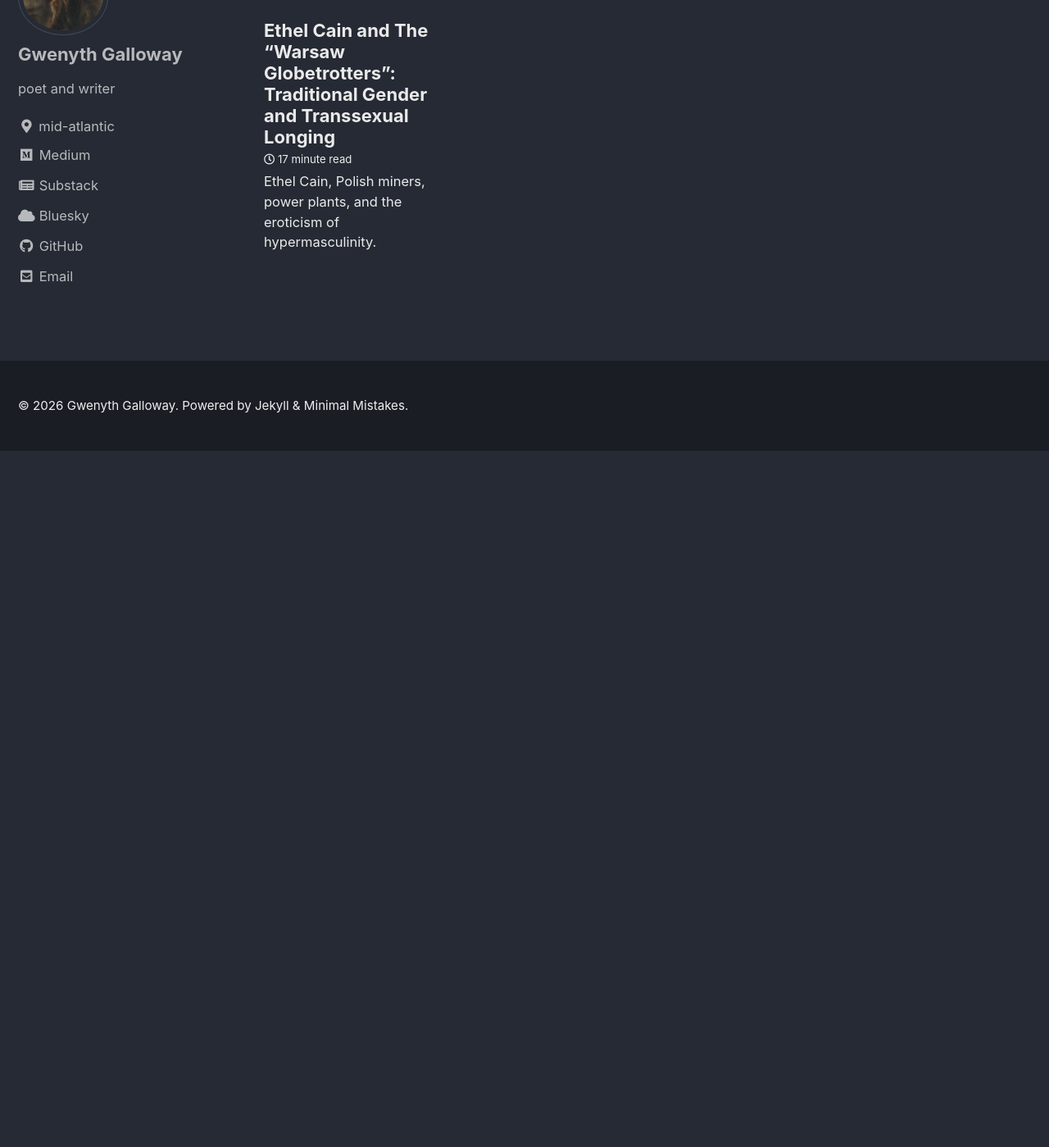
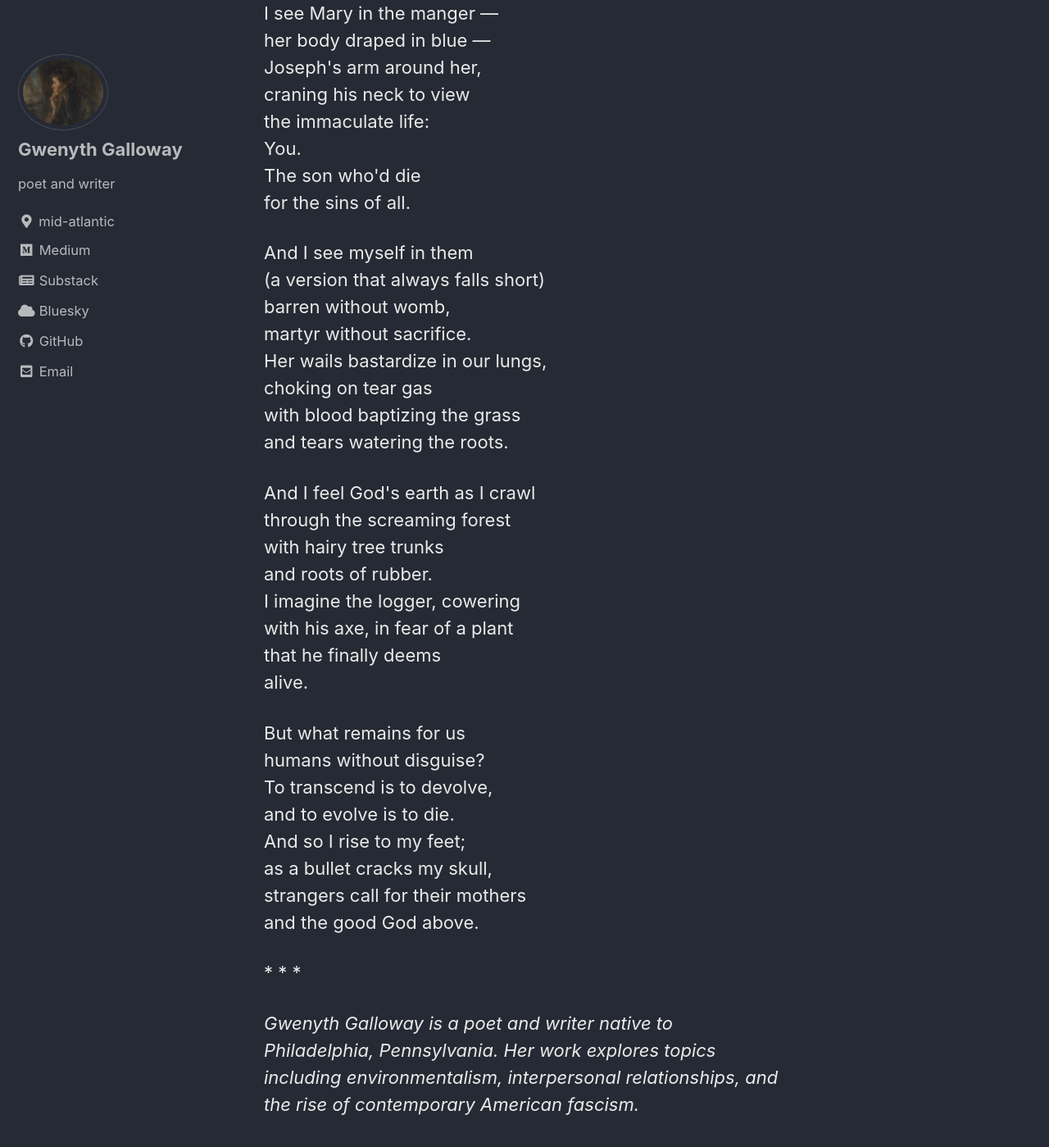
Before and after one commit to gwenythgalloway/gwenythgalloway.github.io, a Jekyll site: the page built from _posts/2026-04-13-interstate.html, in a window 1280 px wide and 1400 px high, scrolled down 1315 px. Shown: the whole window at 82% size. Built offline with Jekyll 4.4.1, drawn with Linux system fonts in a browser that asks for light colours; cached includes are drawn as plain includes; before the commit the page ends 1865 px from its top, so only the background shows below that; some of the changed text lies outside the part shown.

Commit message:
Update 2026-04-13-interstate.html
Signed-off-by: Gwenyth Galloway <gwenythgalloway@protonmail.com>

```diff
--- a/_posts/2026-04-13-interstate.html
+++ b/_posts/2026-04-13-interstate.html
@@ -30,9 +30,76 @@
 }
 </style>
 
-<img src="/assets/images/interstate/676gas.png" alt="Protesters being gassed on I-676. Image source:
-Jessica Griffin, The Philadelphia Inquirer" class="post-image">
+<figure>
+  <img src="/assets/images/interstate/676gas.png" alt="Protesters being gassed on I-676. Image source:
+  Jessica Griffin, The Philadelphia Inquirer" class="post-image">
+  <figcaption>Photograph by Jessica Griffin — The Philadelphia Inquirer</figcaption>
+</figure>
 
-<p>This post is currently under construction. Please check back later! In the meantime,
-  this poem is available for reading on my other social media platforms.
+<div class="video-container">
+  <iframe
+    src="https://www.youtube.com/embed/cXzWicPCNQg;start=173"
+    title="YouTube video player"
+    frameborder="0"
+    allow="accelerometer; autoplay; clipboard-write; encrypted-media; gyroscope; picture-in-picture; web-share"
+    referrerpolicy="strict-origin-when-cross-origin"
+    allowfullscreen>
+  </iframe>
+</div>
+
+<p> class="video caption">A first-person perspective of the attack,
+  filmed by the independent videographer (and victim of the attack)
+  Sunni Singh.</p>
+
+<p>* * *</p>
+
+<p>
+  I see Mary in the manger — <br>
+  her body draped in blue — <br>
+  Joseph's arm around her, <br>
+  craning his neck to view <br>
+  the immaculate life: <br>
+  You. <br>
+  The son who'd die <br>
+  for the sins of all.
 </p>
+
+<p>
+  And I see myself in them <br>
+  (a version that always falls short) <br>
+  barren without womb, <br>
+  martyr without sacrifice. <br>
+  Her wails bastardize in our lungs, <br>
+  choking on tear gas <br>
+  with blood baptizing the grass <br>
+  and tears watering the roots.
+</p>
+
+<p>
+  And I feel God's earth as I crawl <br>
+  through the screaming forest <br>
+  with hairy tree trunks <br>
+  and roots of rubber. <br>
+  I imagine the logger, cowering <br>
+  with his axe, in fear of a plant <br>
+  that he finally deems <br>
+  alive.
+</p>
+
+<p>
+  But what remains for us <br>
+  humans without disguise? <br>
+  To transcend is to devolve, <br>
+  and to evolve is to die. <br>
+  And so I rise to my feet; <br>
+  as a bullet cracks my skull, <br>
+  strangers call for their mothers <br>
+  and the good God above.
+</p>
+
+<p>* * *</p>
+
+<p><em>Gwenyth Galloway is a poet and writer native to Philadelphia,
+Pennsylvania. Her work explores topics including environmentalism,
+interpersonal relationships, and the rise of contemporary American
+fascism.</em></p>
```
